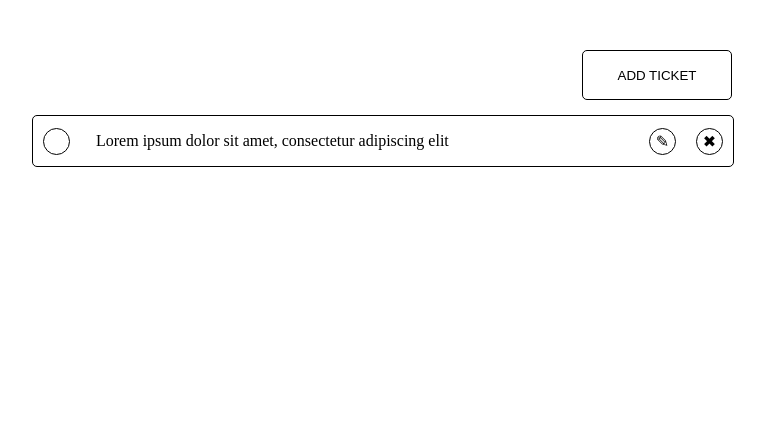
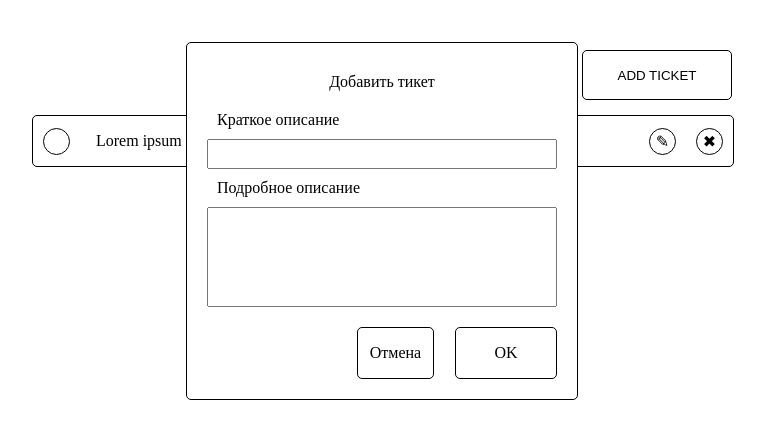
Before and after one commit to Votchitsev/ahj-homeworks-http-frontEnd, a website built with webpack: page src/index.html in a window 1280 px wide. Shown: the whole page, without its empty margins (258-1023 px from the left). Built offline with nearby package versions, Linux system fonts and the light colour scheme.

Commit message:
create ticket form complete

```diff
--- a/src/css/style.css
+++ b/src/css/style.css
@@ -1,3 +1,11 @@
+body {
+  margin: 0;
+}
+
+label {
+  padding: 10px;
+}
+
 .tickets {
   width: 700px;
   min-width: 700px;
@@ -52,3 +60,64 @@
 .icon {
   margin: auto;
 }
+
+.create-ticket {
+  position: fixed;
+  top: 50vh;
+  left: 50%;
+  transform: translate(-50%, -100%);
+  width: 350px;
+  display: flex;
+  flex-direction: column;
+  padding: 20px;
+  border: 1px solid black;
+  border-radius: 5px;
+  background-color: white;
+}
+
+.form-title {
+  align-self: center;
+  padding: 10px;
+}
+
+.input {
+  padding: 10px;
+  box-sizing: border-box;
+}
+
+.btn-container {
+  display: flex;
+  justify-content: space-between;
+  padding-top: 20px;
+  width: 200px;
+  margin-left: auto;
+}
+
+.form-btn {
+  display: flex;
+  align-items: center;
+  justify-content: center;
+  height: 50px;
+  border: 1px solid black;
+  border-radius: 5px;
+  cursor: pointer;
+}
+
+.ok-btn {
+  width: 100px;
+}
+
+.cancel-btn {
+  width: 75px;
+}
+
+#name {
+  height: 30px;
+  width: 100%;
+}
+
+#description {
+  width: 100%;
+  height: 100px;
+  resize: none;
+}
--- a/src/index.html
+++ b/src/index.html
@@ -11,7 +11,7 @@
     <button class="add-ticket">add ticket</button>
     <div class="tickets-list">
       <div class="tickets-list-item">
-        <div class="tickets-list-item-btn"></div>
+        <div class="tickets-list-item-btn tick"></div>
         <div class="tickets-list-item-content">
           <span class="name">Lorem ipsum dolor sit amet, consectetur adipiscing elit</span>
           <span class="description"></span>
@@ -26,5 +26,16 @@
       </div>
     </div>
   </section>
+  <form class="create-ticket">
+    <div class="form-title">Добавить тикет</div>
+      <label for="name">Краткое описание</label>
+      <input class="input" type="text" id="name" name="name">
+      <label for="description">Подробное описание</label>
+      <textarea type="textarea" class="input" id="description" name="description"></textarea>
+      <div class="btn-container">
+        <div class="form-btn cancel-btn">Отмена</div>
+        <div class="form-btn ok-btn">OK</div>
+      </div>
+  </form>
 </body>
 </html>
```
